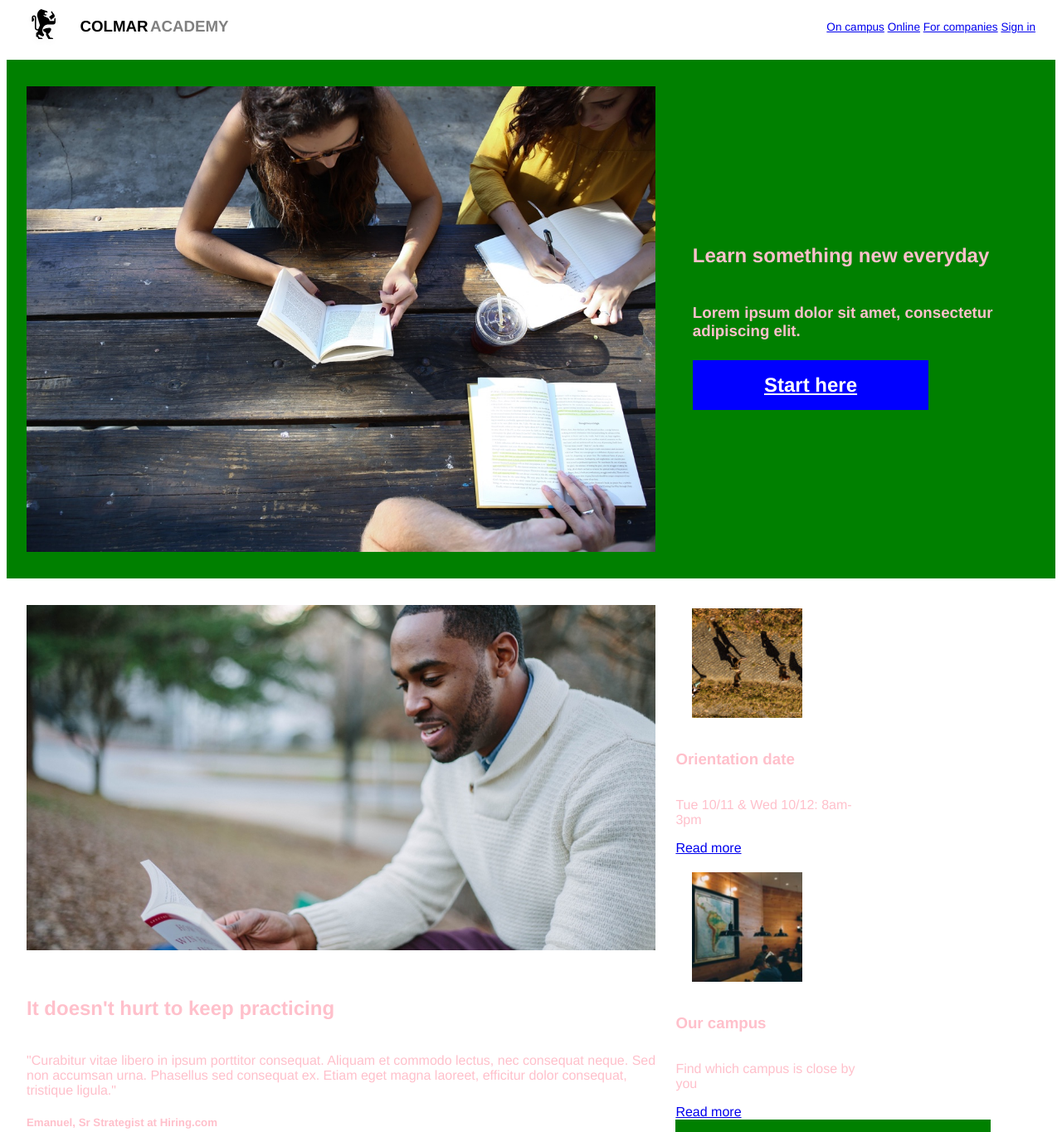
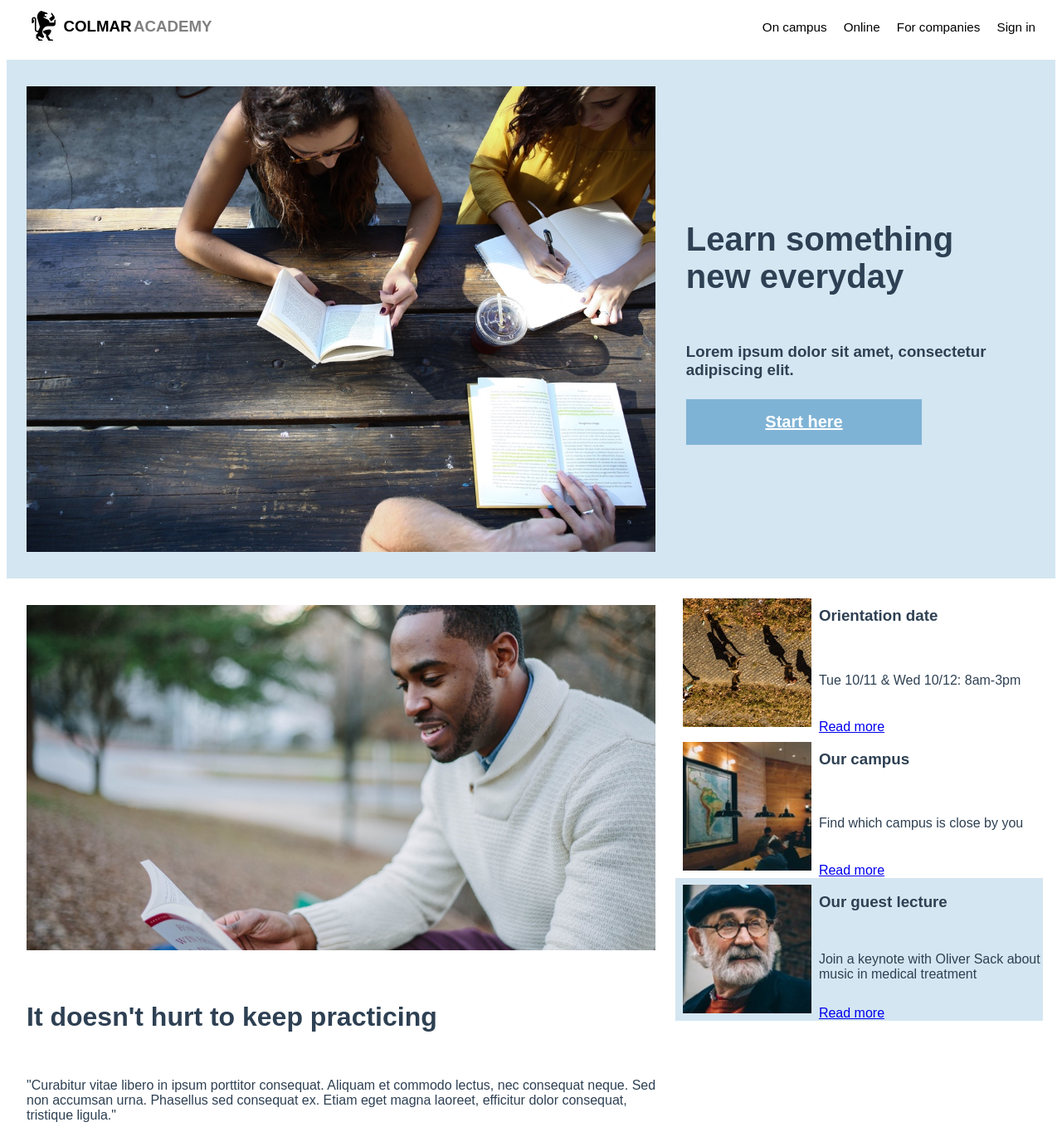
Before and after one commit to cleanslater/ColmarAcademy, a plain HTML site: page index.html in a window 1280 px wide. Shown: the top 1364 px of the page at 83% size. Drawn offline with Linux system fonts and the light colour scheme; a web font is replaced by a local one.

Commit message:
final commit

```diff
--- a/index.html
+++ b/index.html
@@ -5,6 +5,7 @@
     <title>Colmar Academy</title>
     <link rel="stylesheet" href="./resources/css/style.css">
     <link rel="stylesheet" href="./resources/css/reset.css">
+    <link href="https://fonts.googleapis.com/css?family=Muli:400,700" rel="stylesheet">
   </head>
   <body>
 
--- a/resources/css/style.css
+++ b/resources/css/style.css
@@ -1,7 +1,7 @@
 /* Universal */
 
 html {
-  font-family: "Helvetica", sans-serif;
+  font-family: "Muli", sans-serif;
   font-size: 16px;
   color: black;
 }
@@ -11,6 +11,18 @@ html {
   flex-flow: column;
   justify-content: space-between;
   vertical-align: middle;
+}
+
+h1 {
+  font-size: 2.5rem;
+}
+
+h2 {
+  font-size: 2rem;
+}
+
+p {
+  padding: 0.5rem 0;
 }
 
 /* Header */
@@ -28,7 +40,7 @@ header {
 
 header img {
   height: 3rem;
-  padding: 0 1.5rem;
+  padding: 0.5rem 0.25rem 0.25rem 1.5rem;
 }
 
 .logo {
@@ -47,8 +59,14 @@ header img {
 nav {
   display: flex;
   align-self: center;
-  font-size: 0.85rem;
+  font-size: 0.95rem;
   padding-right: 2.5rem;
+}
+
+nav a {
+  padding-left: 1rem;
+  text-decoration: none;
+  color: black;
 }
 
 .desktop {
@@ -64,11 +82,15 @@ nav {
 main {
   position: relative;
   top: 4rem;
-  color: pink;
+  color: #2E4053;
+}
+
+section {
+  width: auto 0;
 }
 
 section:nth-child(2n+1) {
-  background-color: green;
+  background-color: #D4E6F1;
 }
 
 
@@ -78,7 +100,7 @@ section:nth-child(2n+1) {
   display: inline-block;
   vertical-align: middle;
   width: 60%;
-  margin: 2rem 2.5rem 2rem 1.5rem;
+  margin: 2rem 2rem 2rem 1.5rem;
   flex-shrink: 0;
 }
 
@@ -91,19 +113,23 @@ section:nth-child(2n+1) {
   box-sizing: border-box;
 }
 
+.banner p {
+  margin-bottom: 1.5rem;
+}
+
 .start {
   width: 75%;
-  background-color: blue;
+  background-color: #7FB3D5;
   color: white;
-  font-size: 1.5rem;
+  font-size: 1.25rem;
   font-weight: bold;
   padding: 1rem 0;
   text-align: center;
 }
 
 .start:hover {
-  background-color: red;
-  color: black;
+  background-color: #2E4053;
+  color: white;
 }
 
 /* Campus */
@@ -135,24 +161,31 @@ section:nth-child(2n+1) {
 .stacked-content-box {
   display: flex;
   flex-flow: column;
-  width: 30%;
-  vertical-align: top;
+  width: 35%;
+  height: auto;
+  vertical-align: middle;
   margin-top: 1rem;
+}
+
+.content-box {
+  display: flex;
+  flex-flow: row;
+  height: auto;
 }
 
 .content-box img {
   display: inline-block;
   width: 35%;
-  margin: 1.25rem;
+  margin: 2%;
   vertical-align: middle;
 }
 
 .content-box .side-text {
-  width: 60%;
+  width: 65%;
 }
 
 .campus .content-box:last-child {
-  background-color: green;
+  background-color: #D4E6F1;
 }
 
 /* Courses */
@@ -180,7 +213,7 @@ section:nth-child(2n+1) {
   width: 30%;
   height: auto;
   margin: 0 0.5rem 1rem 0.5rem;
-  background-color: yellow;
+  background-color: #FBFCFC;
 }
 
 .course-box img {
@@ -199,12 +232,16 @@ video {
   margin-bottom: 2rem;
 }
 
+.thesis h2 {
+  text-align: center;
+}
+
 .thesis .main-pic-box {
   padding: 1rem 1rem 1.5rem 1.5rem;
 }
 
 .thesis .content-box:first-child {
-  background-color: green;
+  background-color: #D4E6F1;
 }
 
 /* Footer */
@@ -241,7 +278,7 @@ footer span {
 
 /* Hidden */
 
-.logo, .desktop, .course-box img, .course-box p, #pc-pic, .thesis .stacked-content-box, .thesis p, .thesis h3, footer nav {
+.logo, .desktop, .course-box img, .course-box p, #pc-pic, .thesis .stacked-content-box, .thesis p, .thesis h3, footer nav, .campus .multi-container .main-pic-box {
     display: none;
 }
 
```
